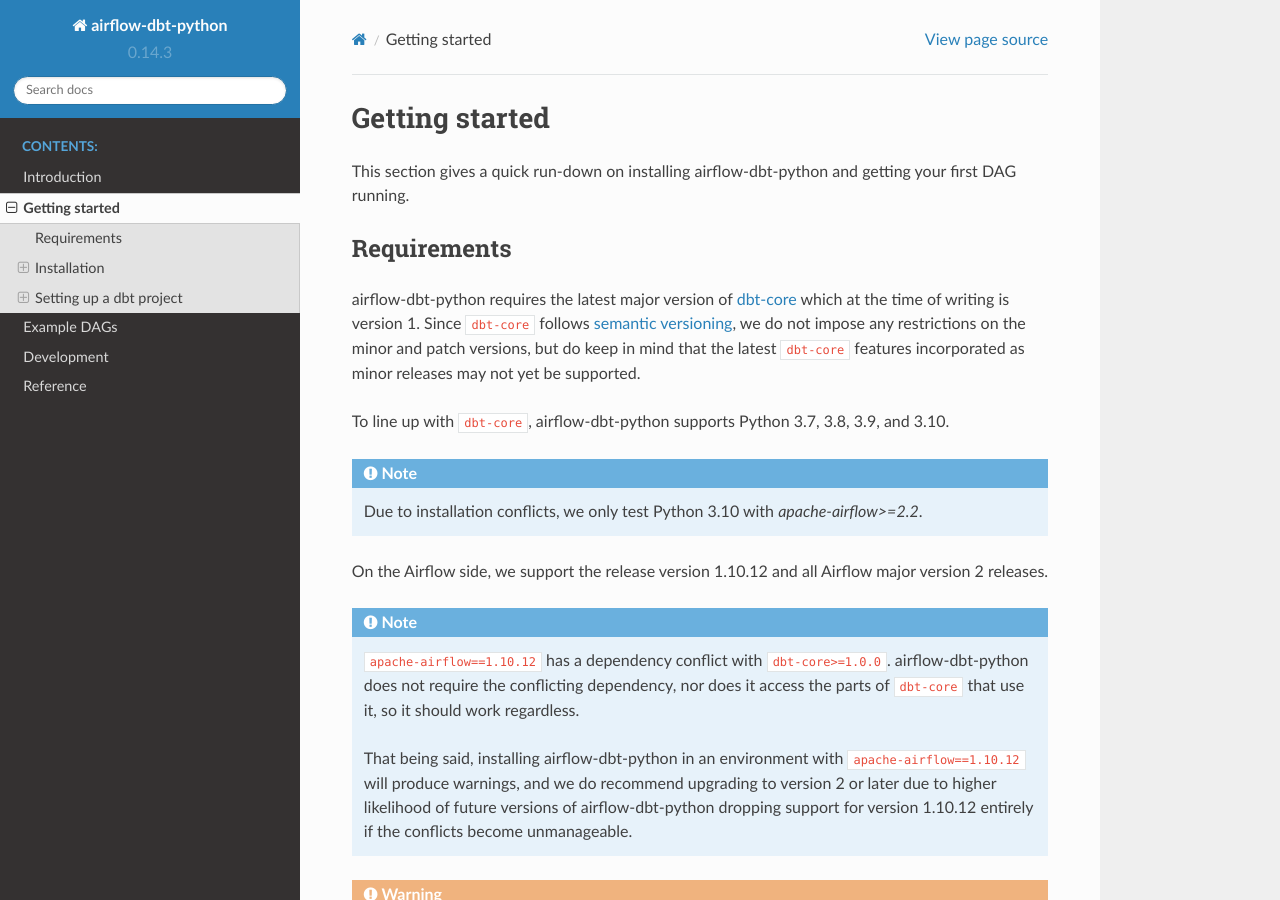
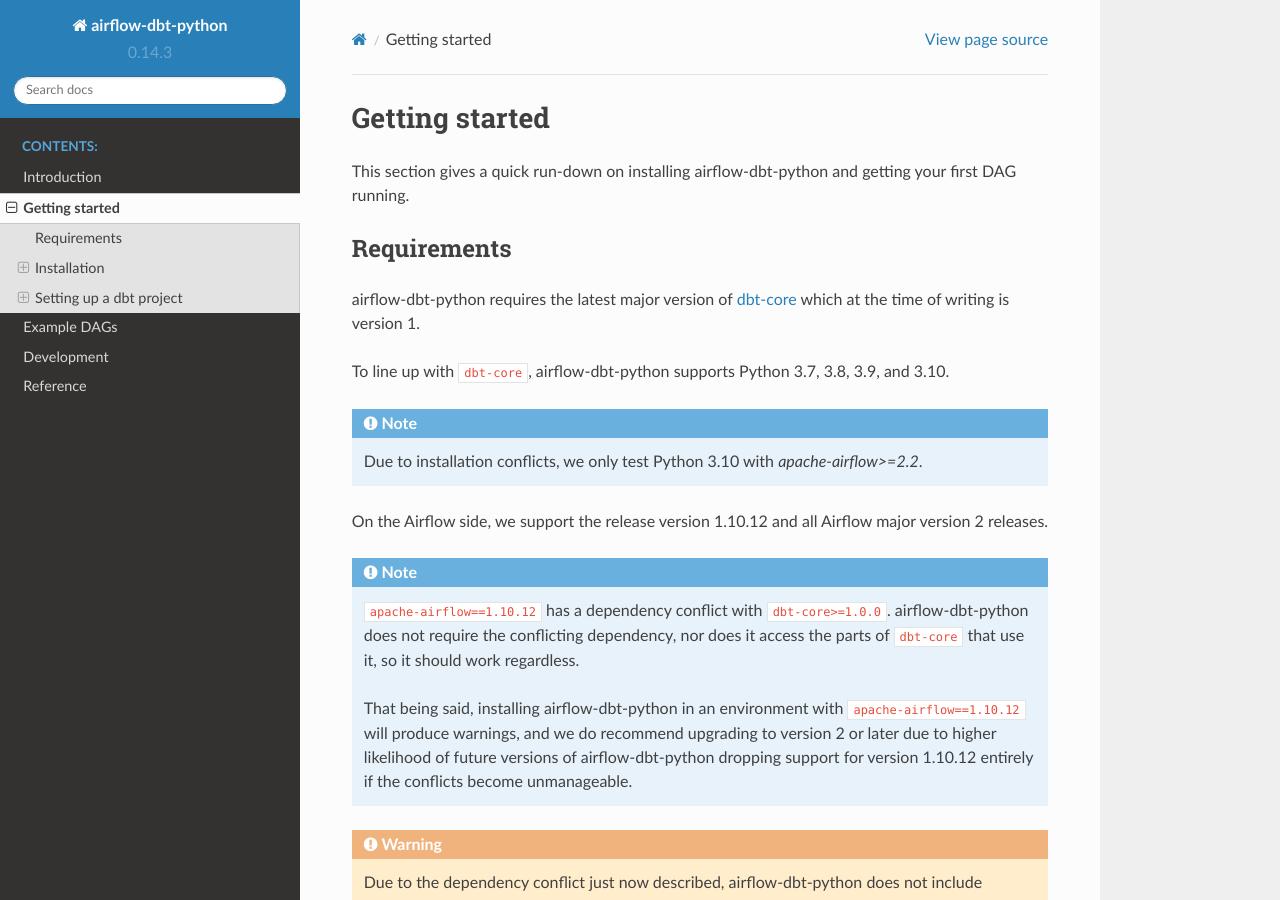
Before and after one commit to blackhole2100/Airflow-operators-hooks-and-utilities-, a Sphinx documentation site: the page built from docs/getting_started.rst, in a window 1280 px wide and 900 px high. Built offline with Sphinx 7.4.7 and the Read the Docs theme 2.0.0, drawn with Linux system fonts in a browser that asks for light colours; a style sheet for code colours, icons or effects is not loaded.

```diff
--- a/docs/getting_started.rst
+++ b/docs/getting_started.rst
@@ -8,7 +8,7 @@ This section gives a quick run-down on installing airflow-dbt-python and getting
 Requirements
 ------------
 
-airflow-dbt-python requires the latest major version of `dbt-core <https://pypi.org/project/dbt-core/>`_ which at the time of writing is version 1. Since ``dbt-core`` follows `semantic versioning <https://semver.org/>`_, we do not impose any restrictions on the minor and patch versions, but do keep in mind that the latest ``dbt-core`` features incorporated as minor releases may not yet be supported.
+airflow-dbt-python requires the latest major version of `dbt-core <https://pypi.org/project/dbt-core/>`_ which at the time of writing is version 1.
 
 To line up with ``dbt-core``, airflow-dbt-python supports Python 3.7, 3.8, 3.9, and 3.10.
 
```
Also changed, not shown: README.md (+2 -2 lines).
